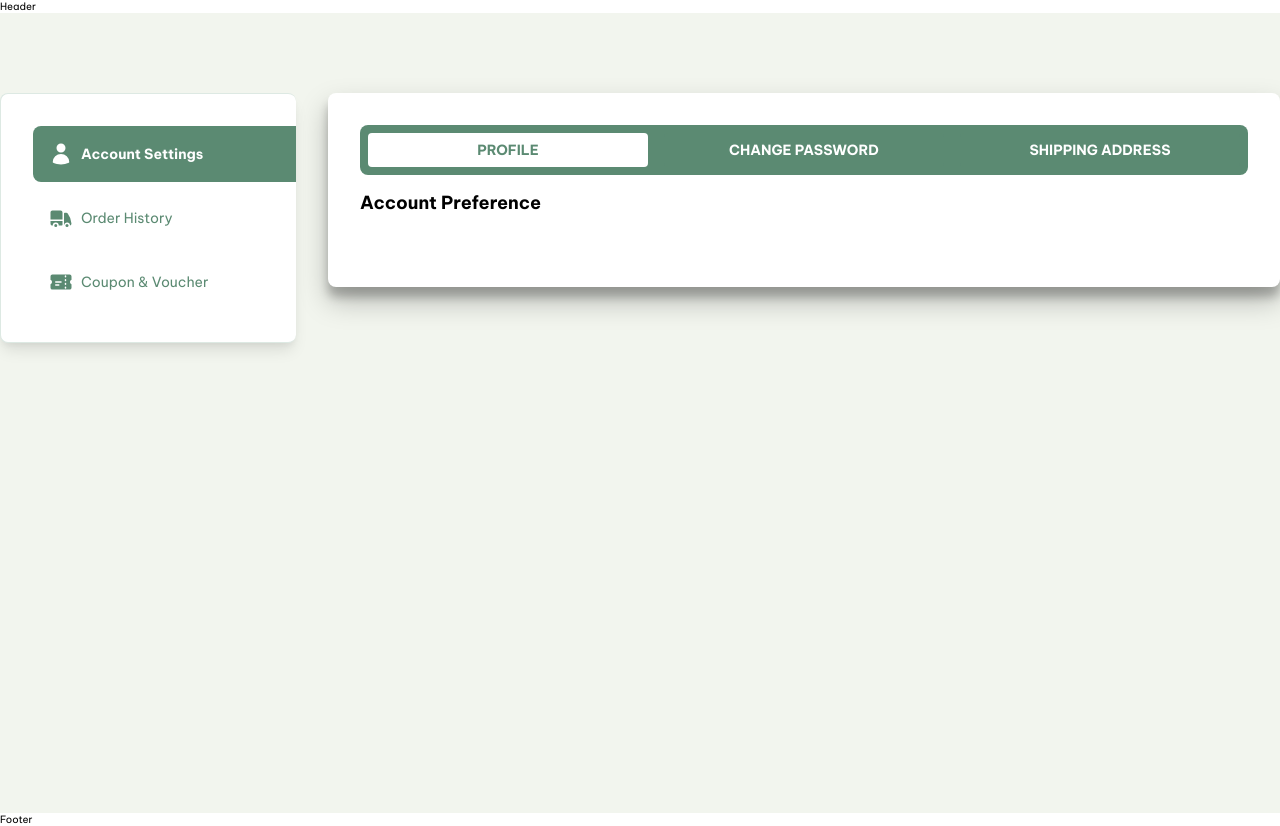
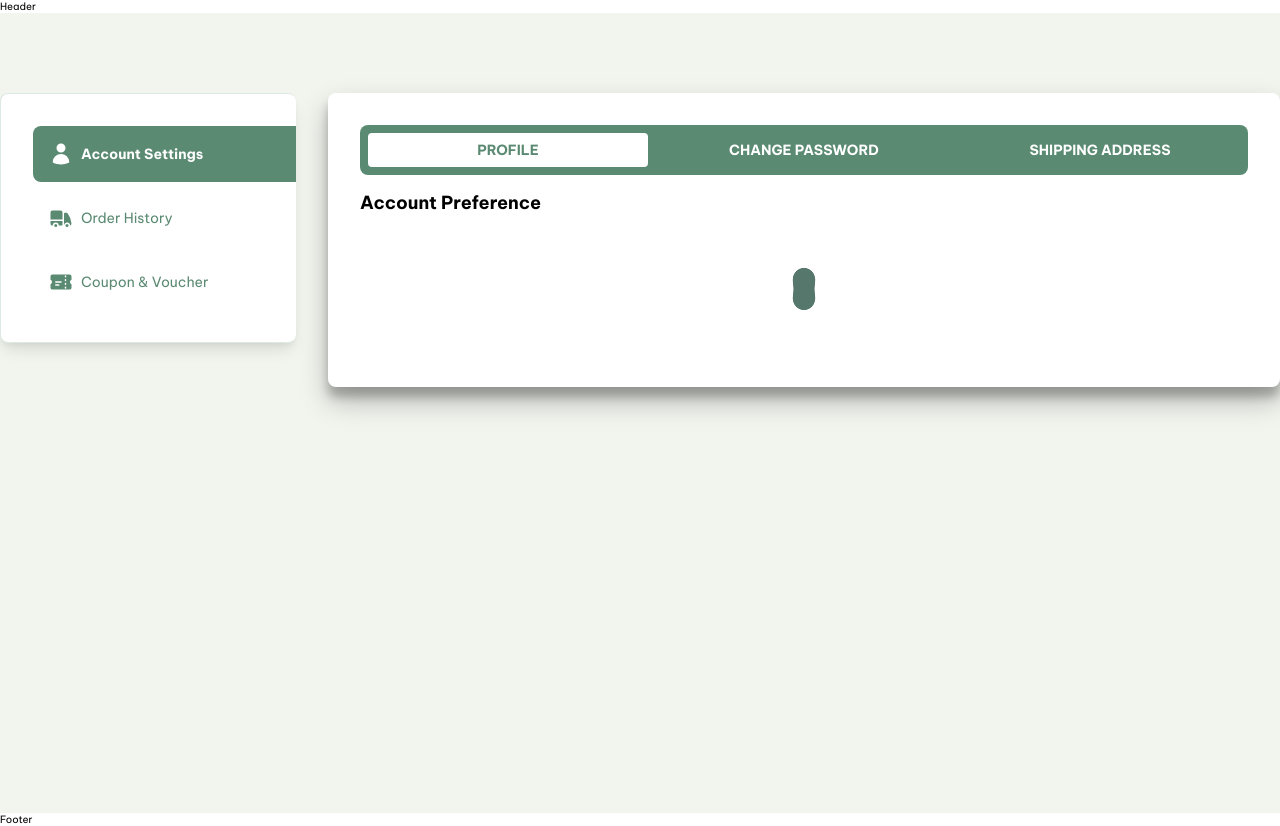
Before and after one commit to minhman2501/greendeco-fe, a Next.js app: page /user/setting/profile in a window 1280 px wide. Built offline with nearby package versions, Linux system fonts and the light colour scheme; no server answers.

Commit message:
feat: handle loading and error  when fetching profile

```diff
--- a/app/(routes)/(main)/(customer)/user/setting/profile/Notification.tsx
+++ b/app/(routes)/(main)/(customer)/user/setting/profile/Notification.tsx
@@ -1,5 +1,5 @@
 import React from 'react'
-import { toast } from 'react-toastify'
+import { toast, ToastOptions } from 'react-toastify'
 
 export const notifySuccess = () => {
 	toast.success(<UpdateSuccessMessage />, {
@@ -9,6 +9,12 @@ export const notifySuccess = () => {
 export const notifyError = (errorMessage?: string) => {
 	toast.error(<UpdateErrorMessage message={errorMessage ? errorMessage : undefined} />, {
 		position: 'top-center',
+	})
+}
+export const notifyGetProfileError = (errorMessage?: string, options?: ToastOptions) => {
+	toast.error(<GetProfileErrorMessage message={errorMessage ? errorMessage : undefined} />, {
+		position: 'top-center',
+		onClose: options?.onClose,
 	})
 }
 
@@ -25,3 +31,11 @@ const UpdateErrorMessage = ({ message }: { message?: string }) => (
 		</h3>
 	</div>
 )
+
+const GetProfileErrorMessage = ({ message }: { message?: string }) => (
+	<div className='flex flex-col gap-[4px] pl-compact pr-common text-body-sm'>
+		<h3 className='capitalize text-status-error'>
+			{message ? message : 'Please login your account'}
+		</h3>
+	</div>
+)
--- a/app/(routes)/(main)/(customer)/user/setting/profile/page.tsx
+++ b/app/(routes)/(main)/(customer)/user/setting/profile/page.tsx
@@ -1,21 +1,45 @@
 'use client'
 import { getUserProfile } from '@/app/_api/axios/user'
+import { AxiosError } from 'axios'
 import { useQuery } from '@tanstack/react-query'
 import UserProfileForm from './UserProfileForm'
+import { notifyGetProfileError } from './Notification'
+import { useRouter } from 'next/navigation'
+import { MutatingDots } from 'react-loader-spinner'
 
 export default function UserProfilePage() {
+	const router = useRouter()
 	const userProfileQuery = useQuery({
 		queryKey: ['user'],
 		queryFn: getUserProfile,
-		onError: () => console.log('Please re login'),
+		onError: (e) => {
+			if (e instanceof AxiosError) {
+				notifyGetProfileError(e.response?.data.msg, {
+					onClose: () => {
+						router.push('/login')
+					},
+				})
+			}
+		},
 	})
-
-	userProfileQuery.data && console.log(userProfileQuery.data)
 
 	return (
 		<div className='flex-col-start gap-compact'>
 			<h1 className='text-heading-3'>Account Preference</h1>
 			<div className='p-cozy'>
+				{userProfileQuery.isLoading && (
+					<div className='flex w-full items-center justify-center'>
+						<MutatingDots
+							height='100'
+							width='100'
+							color='#56776C'
+							secondaryColor='#56776C'
+							radius='12.5'
+							ariaLabel='mutating-dots-loading'
+							visible={true}
+						/>
+					</div>
+				)}
 				{userProfileQuery.isSuccess && <UserProfileForm profile={userProfileQuery.data} />}
 			</div>
 		</div>
```
